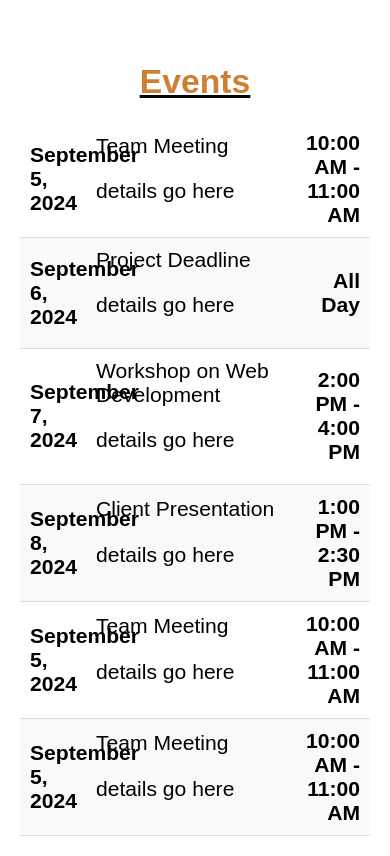
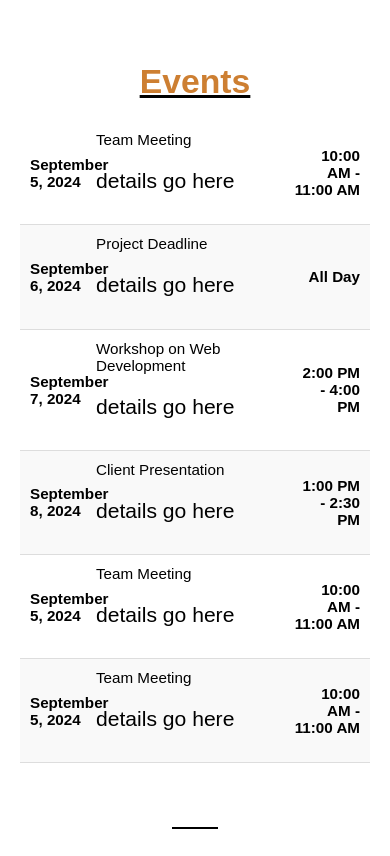
Before and after one commit to shotacurtisruo/KefliSports, a plain HTML site: page public/index.html in a window 390 px wide. Shown: the part 1860-2716 px from the top of the page. Drawn offline with Linux system fonts and the light colour scheme.

Commit message:
event text media

```diff
--- a/public/index.css
+++ b/public/index.css
@@ -484,6 +484,11 @@ li:nth-child(even) {
     #events h1 {
         font-size: 5vh;
     }
+    .date,
+    .event-name,
+    .time {
+        font-size: 2.2vh; /* Slightly smaller font size for medium screens */
+    }
 
     #collection h1 {
         font-size: 5vh;
@@ -556,7 +561,11 @@ li:nth-child(even) {
     #events h1 {
         font-size: 4.5vh;
     }
-
+    .date,
+    .event-name,
+    .time {
+        font-size: 2vh; /* Smaller font size for mobile screens */
+    }
     #collection h1 {
         font-size: 4.5vh;
     }
@@ -623,6 +632,11 @@ li:nth-child(even) {
     #events h1 {
         font-size: 4vh;
     }
+    .date,
+    .event-name,
+    .time {
+        font-size: 1.8vh; /* Further reduced font size for very small screens */
+    }
 
     #collection h1 {
         font-size: 4vh;
```
